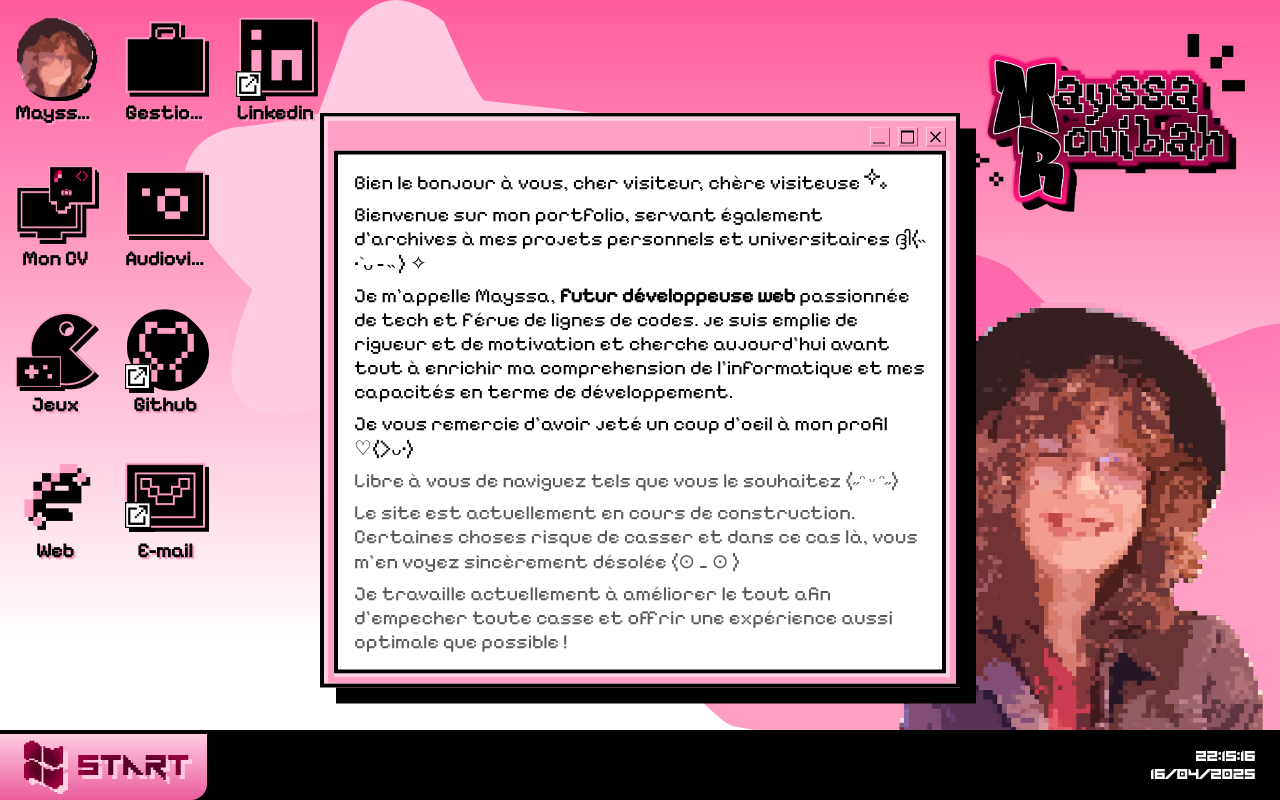
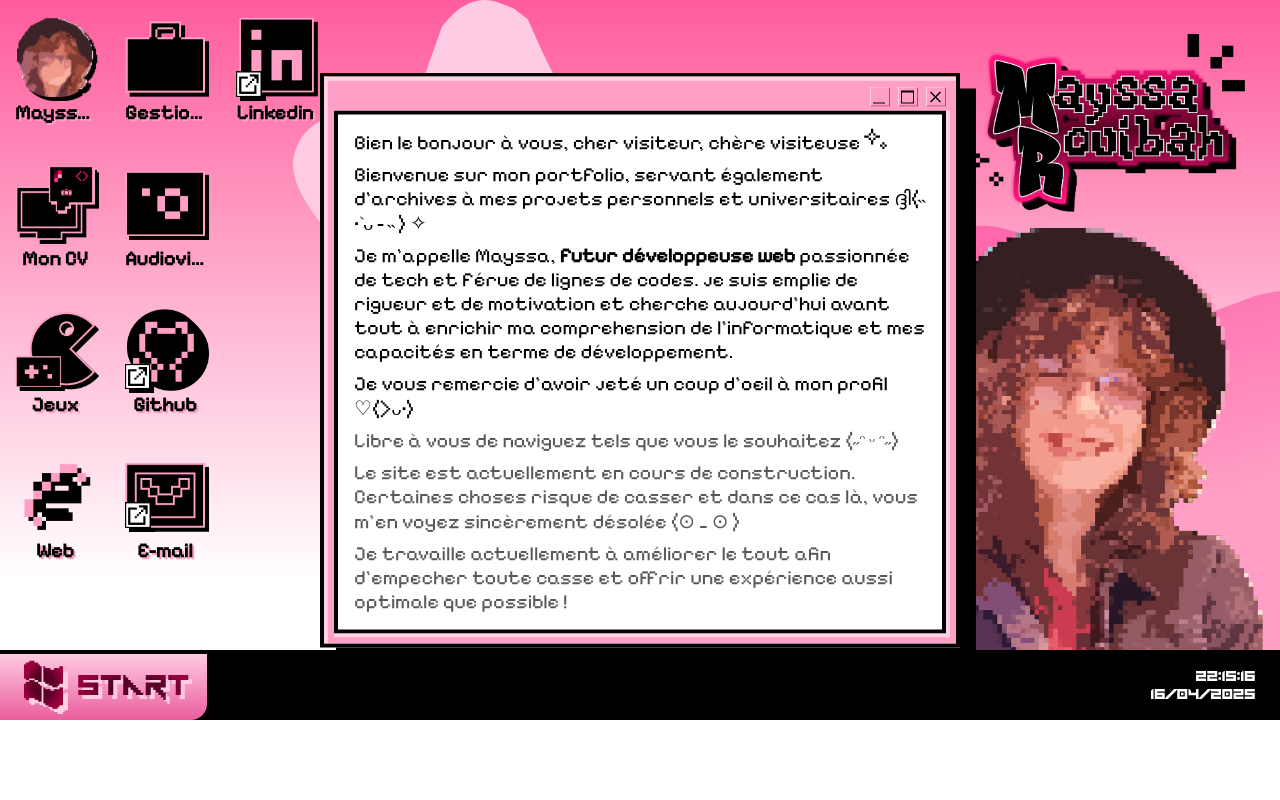
Before and after one commit to Sekaivi/portfolio, a plain HTML site: page index.html in a window 1280 px wide. Drawn offline with Linux system fonts and the light colour scheme.

Commit message:
Add files via upload

```diff
--- a/css/style.css
+++ b/css/style.css
@@ -207,15 +207,17 @@ body {
     max-width: 100%;
 }
 
+
 #pc {
     position: relative;
     display: flex;
     flex-direction: column;
-    width: 100vw;
-    height: 100vh;
-    max-width: 1920px;
-    max-height: 1080px;
-}
+    aspect-ratio: 16 / 9;
+    width: 100%;
+    max-width: 100vw;
+    max-height: 100vh;
+    margin: auto;
+  }
 
 #logo {
     width: 300px;
```
